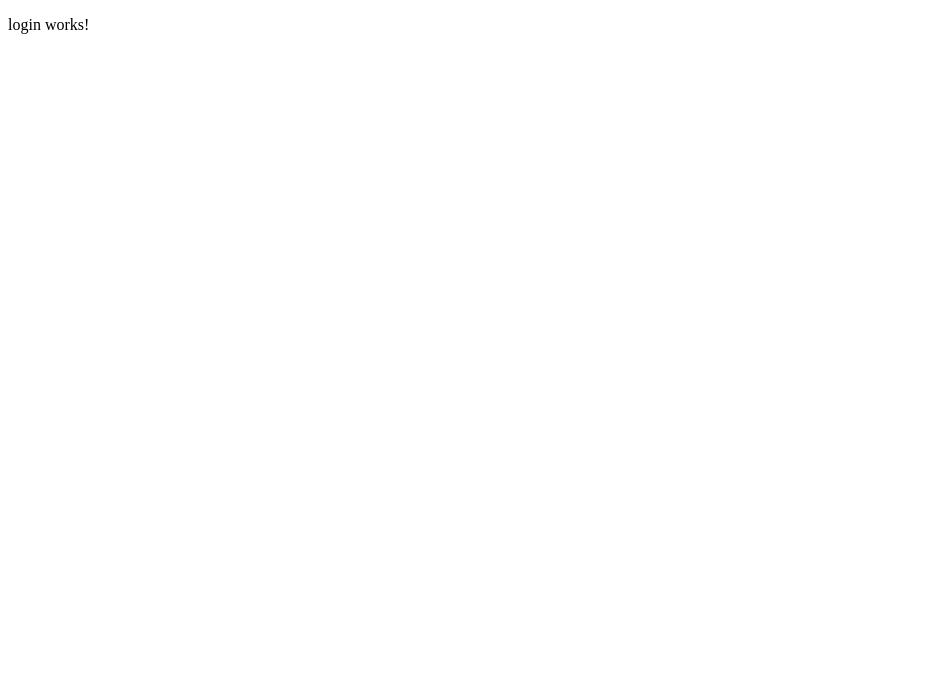
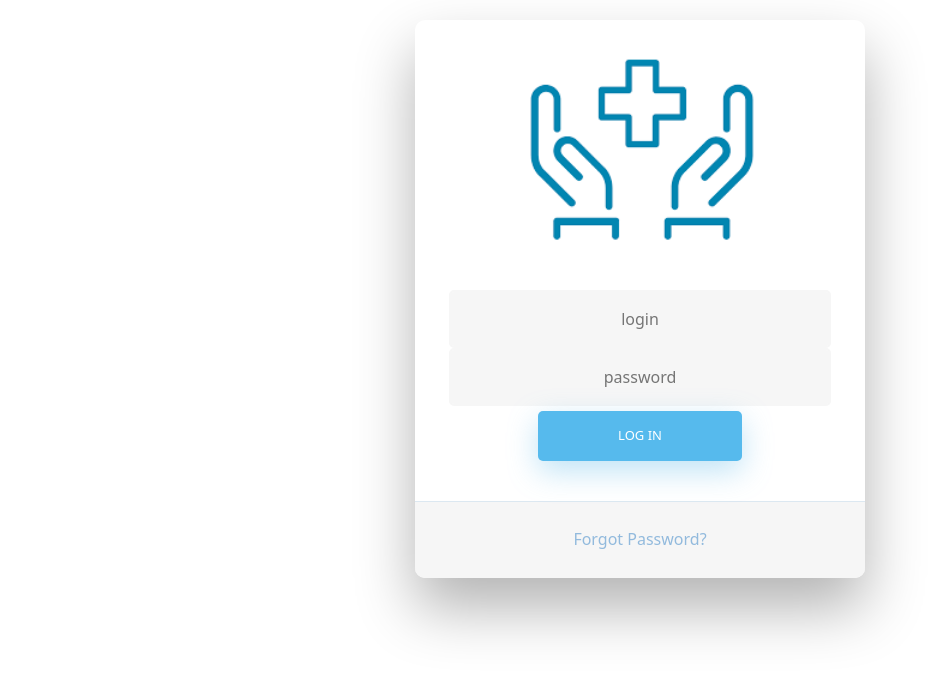
Before and after one commit to JoseMMorales/Angular-Consume-Api, an Angular app: page /login in a window 1280 px wide. Shown: the top 674 px of the page, without its empty margins (0-948 px from the left). Built offline with nearby package versions, Linux system fonts and the light colour scheme.

Commit message:
Adding bootstrap in project, use bootstrap template for login and change image in HTML

```diff
--- a/angular.json
+++ b/angular.json
@@ -27,9 +27,13 @@
               "src/assets"
             ],
             "styles": [
-              "src/styles.css"
+              "src/styles.css",
+              "node_modules/bootstrap/dist/css/bootstrap.min.css"
             ],
-            "scripts": []
+            "scripts": [
+              "node_modules/jquery/dist/jquery.min.js",
+              "node_modules/bootstrap/dist/js/bootstrap.min.js"
+            ]
           },
           "configurations": {
             "production": {
--- a/package.json
+++ b/package.json
@@ -18,6 +18,8 @@
     "@angular/platform-browser": "~12.2.0",
     "@angular/platform-browser-dynamic": "~12.2.0",
     "@angular/router": "~12.2.0",
+    "bootstrap": "^5.1.3",
+    "jquery": "^3.6.0",
     "rxjs": "~6.6.0",
     "tslib": "^2.3.0",
     "zone.js": "~0.11.4"
--- a/src/app/views/login/login.component.css
+++ b/src/app/views/login/login.component.css
@@ -0,0 +1,250 @@
+html {
+  background-color: #56baed;
+}
+
+body {
+  font-family: "Poppins", sans-serif;
+  height: 100vh;
+}
+
+a {
+  color: #92badd;
+  display:inline-block;
+  text-decoration: none;
+  font-weight: 400;
+}
+
+h2 {
+  text-align: center;
+  font-size: 16px;
+  font-weight: 600;
+  text-transform: uppercase;
+  display:inline-block;
+  margin: 40px 8px 10px 8px;
+  color: #cccccc;
+}
+
+/* STRUCTURE */
+
+.wrapper {
+  display: flex;
+  align-items: center;
+  flex-direction: column;
+  justify-content: center;
+  width: 100%;
+  min-height: 100%;
+  padding: 20px;
+}
+
+#formContent {
+  -webkit-border-radius: 10px 10px 10px 10px;
+  border-radius: 10px 10px 10px 10px;
+  background: #fff;
+  padding: 30px;
+  width: 90%;
+  max-width: 450px;
+  position: relative;
+  padding: 0px;
+  -webkit-box-shadow: 0 30px 60px 0 rgba(0,0,0,0.3);
+  box-shadow: 0 30px 60px 0 rgba(0,0,0,0.3);
+  text-align: center;
+}
+
+#formFooter {
+  background-color: #f6f6f6;
+  border-top: 1px solid #dce8f1;
+  padding: 25px;
+  text-align: center;
+  -webkit-border-radius: 0 0 10px 10px;
+  border-radius: 0 0 10px 10px;
+}
+
+/* TABS */
+
+h2.inactive {
+  color: #cccccc;
+}
+
+h2.active {
+  color: #0d0d0d;
+  border-bottom: 2px solid #5fbae9;
+}
+
+
+
+/* FORM TYPOGRAPHY*/
+
+input[type=button], input[type=submit], input[type=reset]  {
+  background-color: #56baed;
+  border: none;
+  color: white;
+  padding: 15px 80px;
+  text-align: center;
+  text-decoration: none;
+  display: inline-block;
+  text-transform: uppercase;
+  font-size: 13px;
+  -webkit-box-shadow: 0 10px 30px 0 rgba(95,186,233,0.4);
+  box-shadow: 0 10px 30px 0 rgba(95,186,233,0.4);
+  -webkit-border-radius: 5px 5px 5px 5px;
+  border-radius: 5px 5px 5px 5px;
+  margin: 5px 20px 40px 20px;
+  -webkit-transition: all 0.3s ease-in-out;
+  -moz-transition: all 0.3s ease-in-out;
+  -ms-transition: all 0.3s ease-in-out;
+  -o-transition: all 0.3s ease-in-out;
+  transition: all 0.3s ease-in-out;
+}
+
+input[type=button]:hover, input[type=submit]:hover, input[type=reset]:hover  {
+  background-color: #39ace7;
+}
+
+input[type=button]:active, input[type=submit]:active, input[type=reset]:active  {
+  -moz-transform: scale(0.95);
+  -webkit-transform: scale(0.95);
+  -o-transform: scale(0.95);
+  -ms-transform: scale(0.95);
+  transform: scale(0.95);
+}
+
+input[type=text] {
+  background-color: #f6f6f6;
+  border: none;
+  color: #0d0d0d;
+  padding: 15px 32px;
+  text-align: center;
+  text-decoration: none;
+  display: inline-block;
+  font-size: 16px;
+  width: 85%;
+  border: 2px solid #f6f6f6;
+  -webkit-transition: all 0.5s ease-in-out;
+  -moz-transition: all 0.5s ease-in-out;
+  -ms-transition: all 0.5s ease-in-out;
+  -o-transition: all 0.5s ease-in-out;
+  transition: all 0.5s ease-in-out;
+  -webkit-border-radius: 5px 5px 5px 5px;
+  border-radius: 5px 5px 5px 5px;
+}
+
+input[type=text]:focus {
+  background-color: #fff;
+  border-bottom: 2px solid #5fbae9;
+}
+
+input[type=text]:placeholder {
+  color: #cccccc;
+}
+
+/* ANIMATIONS */
+
+/* Simple CSS3 Fade-in-down Animation */
+.fadeInDown {
+  -webkit-animation-name: fadeInDown;
+  animation-name: fadeInDown;
+  -webkit-animation-duration: 1s;
+  animation-duration: 1s;
+  -webkit-animation-fill-mode: both;
+  animation-fill-mode: both;
+}
+
+@-webkit-keyframes fadeInDown {
+  0% {
+    opacity: 0;
+    -webkit-transform: translate3d(0, -100%, 0);
+    transform: translate3d(0, -100%, 0);
+  }
+  100% {
+    opacity: 1;
+    -webkit-transform: none;
+    transform: none;
+  }
+}
+
+@keyframes fadeInDown {
+  0% {
+    opacity: 0;
+    -webkit-transform: translate3d(0, -100%, 0);
+    transform: translate3d(0, -100%, 0);
+  }
+  100% {
+    opacity: 1;
+    -webkit-transform: none;
+    transform: none;
+  }
+}
+
+/* Simple CSS3 Fade-in Animation */
+@-webkit-keyframes fadeIn { from { opacity:0; } to { opacity:1; } }
+@-moz-keyframes fadeIn { from { opacity:0; } to { opacity:1; } }
+@keyframes fadeIn { from { opacity:0; } to { opacity:1; } }
+
+.fadeIn {
+  opacity:0;
+  -webkit-animation:fadeIn ease-in 1;
+  -moz-animation:fadeIn ease-in 1;
+  animation:fadeIn ease-in 1;
+
+  -webkit-animation-fill-mode:forwards;
+  -moz-animation-fill-mode:forwards;
+  animation-fill-mode:forwards;
+
+  -webkit-animation-duration:1s;
+  -moz-animation-duration:1s;
+  animation-duration:1s;
+}
+
+.fadeIn.first {
+  -webkit-animation-delay: 0.4s;
+  -moz-animation-delay: 0.4s;
+  animation-delay: 0.4s;
+}
+
+.fadeIn.second {
+  -webkit-animation-delay: 0.6s;
+  -moz-animation-delay: 0.6s;
+  animation-delay: 0.6s;
+}
+
+.fadeIn.third {
+  -webkit-animation-delay: 0.8s;
+  -moz-animation-delay: 0.8s;
+  animation-delay: 0.8s;
+}
+
+.fadeIn.fourth {
+  -webkit-animation-delay: 1s;
+  -moz-animation-delay: 1s;
+  animation-delay: 1s;
+}
+
+/* Simple CSS3 Fade-in Animation */
+.underlineHover:after {
+  display: block;
+  left: 0;
+  bottom: -10px;
+  width: 0;
+  height: 2px;
+  background-color: #56baed;
+  content: "";
+  transition: width 0.2s;
+}
+
+.underlineHover:hover {
+  color: #0d0d0d;
+}
+
+.underlineHover:hover:after{
+  width: 100%;
+}
+
+/* OTHERS */
+
+*:focus {
+    outline: none;
+}
+
+#icon {
+  width:60%;
+}
--- a/src/app/views/login/login.component.html
+++ b/src/app/views/login/login.component.html
@@ -1 +1,23 @@
-<p>login works!</p>
+<div class="wrapper fadeInDown">
+  <div id="formContent">
+    <!-- Tabs Titles -->
+
+    <!-- Icon -->
+    <div class="fadeIn first">
+      <img src="assets/Login-image.png" id="icon" alt="User Icon" />
+    </div>
+
+    <!-- Login Form -->
+    <form>
+      <input type="text" id="login" class="fadeIn second" name="login" placeholder="login">
+      <input type="text" id="password" class="fadeIn third" name="login" placeholder="password">
+      <input type="submit" class="fadeIn fourth" value="Log In">
+    </form>
+
+    <!-- Remind Passowrd -->
+    <div id="formFooter">
+      <a class="underlineHover" href="#">Forgot Password?</a>
+    </div>
+
+  </div>
+</div>
```
Also changed, not shown: src/assets/Login-image.png (added), 1 other file (tests, documents, lock files or other folders).
